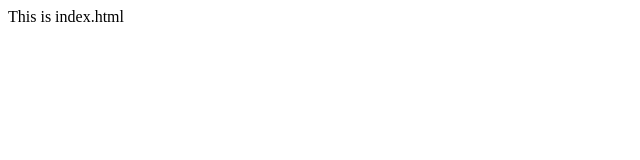
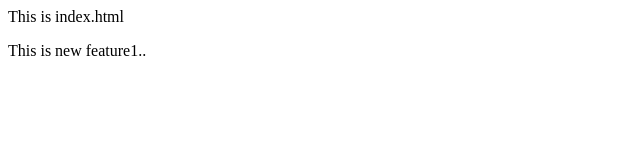
Before and after one commit to Sanket-Lohgaonkar/localrepo, a plain HTML site: page index.html in a window 1280 px wide. Shown: the whole page, without its empty margins (0-640 px from the left). Drawn offline with Linux system fonts and the light colour scheme.

Commit message:
Added new feature

```diff
--- a/index.html
+++ b/index.html
@@ -1 +1,2 @@
 <p>This is index.html</p>
+<p>This is new feature1..</p>
```
